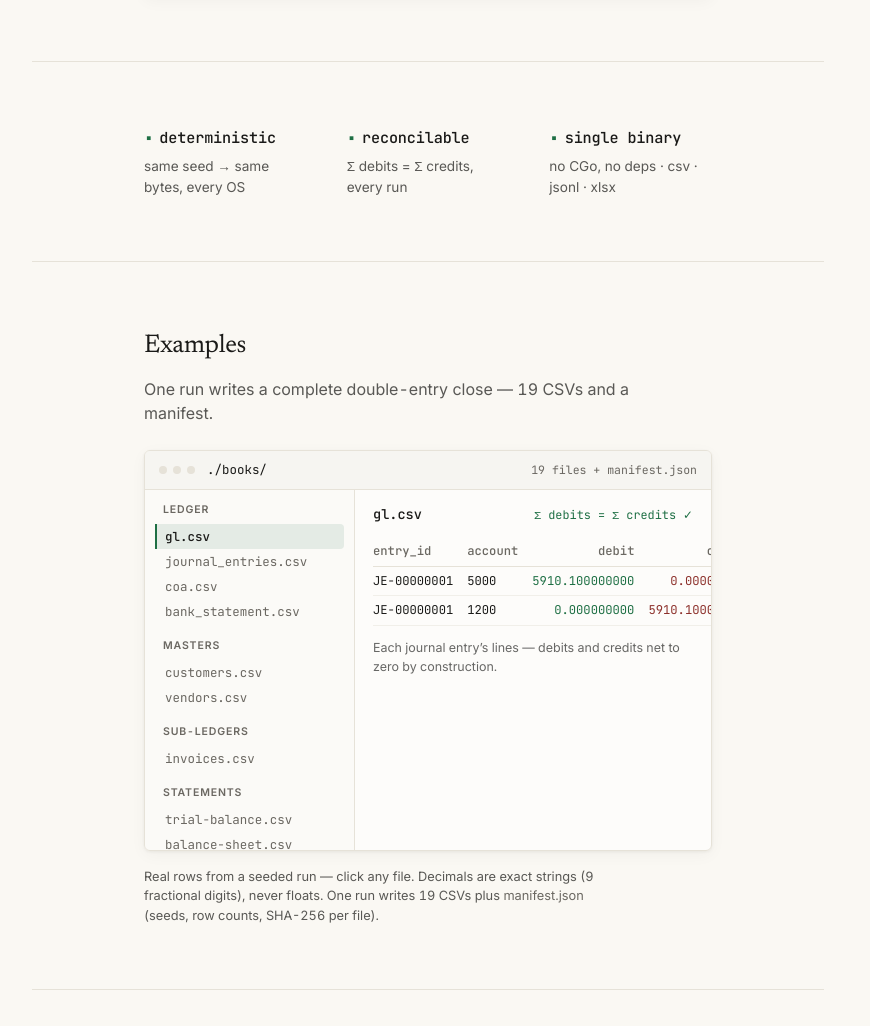
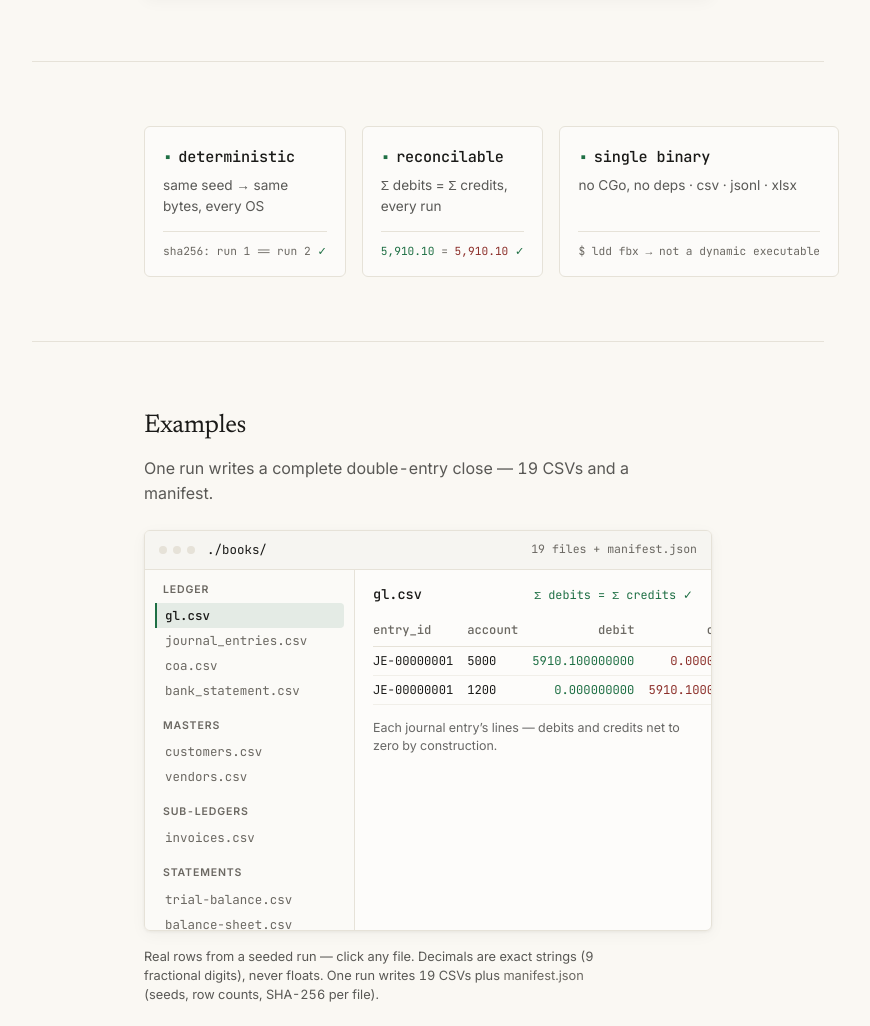
Before and after one commit to humzakhan/fauxbooks, a website: page landing-page/public/index.html in a window 1280 px wide. Shown: the part 780-1806 px from the top of the page, without its empty margins (212-1082 px from the left). Drawn offline with Linux system fonts and the light colour scheme.

Commit message:
feat(landing-page): proof-card features + framed CTA
Features strip becomes three bordered cards, each with a monospace proof line + green check (sha256 run1==run2; 5,910.10=5,910.10 with debit/credit colors; $ ldd fbx → not a dynamic executable) — the page now demonstrates each claim. Frames the CTA in a tinted card with a pine left-accent so it reads as a distinct call to action.

```diff
--- a/landing-page/public/index.html
+++ b/landing-page/public/index.html
@@ -37,9 +37,21 @@
 
     <section class="band band--paper features-band">
       <div class="wrap features">
-        <div class="feature"><h3>deterministic</h3><p>same seed → same bytes, every OS</p></div>
-        <div class="feature"><h3>reconcilable</h3><p>Σ debits = Σ credits, every run</p></div>
-        <div class="feature"><h3>single binary</h3><p>no CGo, no deps · csv · jsonl · xlsx</p></div>
+        <div class="feature">
+          <h3>deterministic</h3>
+          <p>same seed → same bytes, every OS</p>
+          <code class="feature__proof">sha256: run 1 == run 2 <span class="ok">✓</span></code>
+        </div>
+        <div class="feature">
+          <h3>reconcilable</h3>
+          <p>Σ debits = Σ credits, every run</p>
+          <code class="feature__proof"><span class="dr">5,910.10</span> = <span class="cr">5,910.10</span> <span class="ok">✓</span></code>
+        </div>
+        <div class="feature">
+          <h3>single binary</h3>
+          <p>no CGo, no deps · csv · jsonl · xlsx</p>
+          <code class="feature__proof">$ ldd fbx → not a dynamic executable</code>
+        </div>
       </div>
     </section>
 
@@ -103,11 +115,13 @@
 
     <section class="band band--paper cta-band">
       <div class="wrap cta">
-        <h2 class="cta-title">Reconcilable books in one command.</h2>
-        <p class="cta-install"><span class="cta-prompt">$</span> <span id="install-cmd">go install github.com/humzakhan/fauxbooks/cmd/fbx@latest</span> <button class="copy-btn" type="button" data-copy="install-cmd" aria-label="Copy install command">copy</button></p>
-        <div class="cta-actions">
-          <a class="btn btn--solid" href="https://github.com/humzakhan/fauxbooks">Get started →</a>
-          <a class="btn btn--ghost" href="https://github.com/humzakhan/fauxbooks/blob/main/docs/usage.md">Read the docs ↗</a>
+        <div class="cta-card">
+          <h2 class="cta-title">Reconcilable books in one command.</h2>
+          <p class="cta-install"><span class="cta-prompt">$</span> <span id="install-cmd">go install github.com/humzakhan/fauxbooks/cmd/fbx@latest</span> <button class="copy-btn" type="button" data-copy="install-cmd" aria-label="Copy install command">copy</button></p>
+          <div class="cta-actions">
+            <a class="btn btn--solid" href="https://github.com/humzakhan/fauxbooks">Get started →</a>
+            <a class="btn btn--ghost" href="https://github.com/humzakhan/fauxbooks/blob/main/docs/usage.md">Read the docs ↗</a>
+          </div>
         </div>
       </div>
     </section>
--- a/landing-page/public/styles.css
+++ b/landing-page/public/styles.css
@@ -449,15 +449,23 @@ body {
 .features {
   display: grid;
   grid-template-columns: repeat(3, 1fr);
-  gap: 2rem 2.5rem;
+  gap: 1rem;
+  align-items: stretch;
 }
 
 .feature {
-  transition: transform 0.2s ease;
+  display: flex;
+  flex-direction: column;
+  border: 1px solid var(--hairline);
+  border-radius: 6px;
+  background: rgba(255, 255, 255, 0.5);
+  padding: 18px 18px 16px;
+  transition: transform 0.2s ease, box-shadow 0.2s ease;
 }
 
 .feature:hover {
   transform: translateY(-2px);
+  box-shadow: 0 4px 16px rgba(26, 26, 24, 0.05);
 }
 
 .features-band .feature h3 {
@@ -493,6 +501,26 @@ body {
   font-size: 0.85rem;
   color: rgba(26, 26, 24, 0.72);
   line-height: 1.5;
+  margin-bottom: 0.9rem;
+}
+
+/* Proof line — a small monospace "it's true" at the bottom of each card */
+.feature__proof {
+  display: block;
+  margin-top: auto;
+  padding-top: 0.7rem;
+  border-top: 1px solid var(--hairline);
+  font-family: 'JetBrains Mono', 'Courier New', monospace;
+  font-size: 0.7rem;
+  line-height: 1.5;
+  color: var(--muted);
+  white-space: nowrap;
+  overflow-x: auto;
+}
+
+.feature__proof .ok {
+  color: var(--pine);
+  font-weight: 500;
 }
 
 @media (max-width: 620px) {
@@ -730,6 +758,15 @@ body {
   /* stacks naturally */
 }
 
+/* Framed CTA card with a pine left-accent */
+.cta-card {
+  border: 1px solid var(--hairline);
+  border-left: 3px solid var(--pine);
+  border-radius: 8px;
+  background: rgba(30, 111, 68, 0.04);
+  padding: clamp(24px, 4vw, 40px);
+}
+
 .cta-title {
   font-family: 'Newsreader', Georgia, serif;
   font-size: clamp(1.5rem, 4vw, 1.8rem);
```
